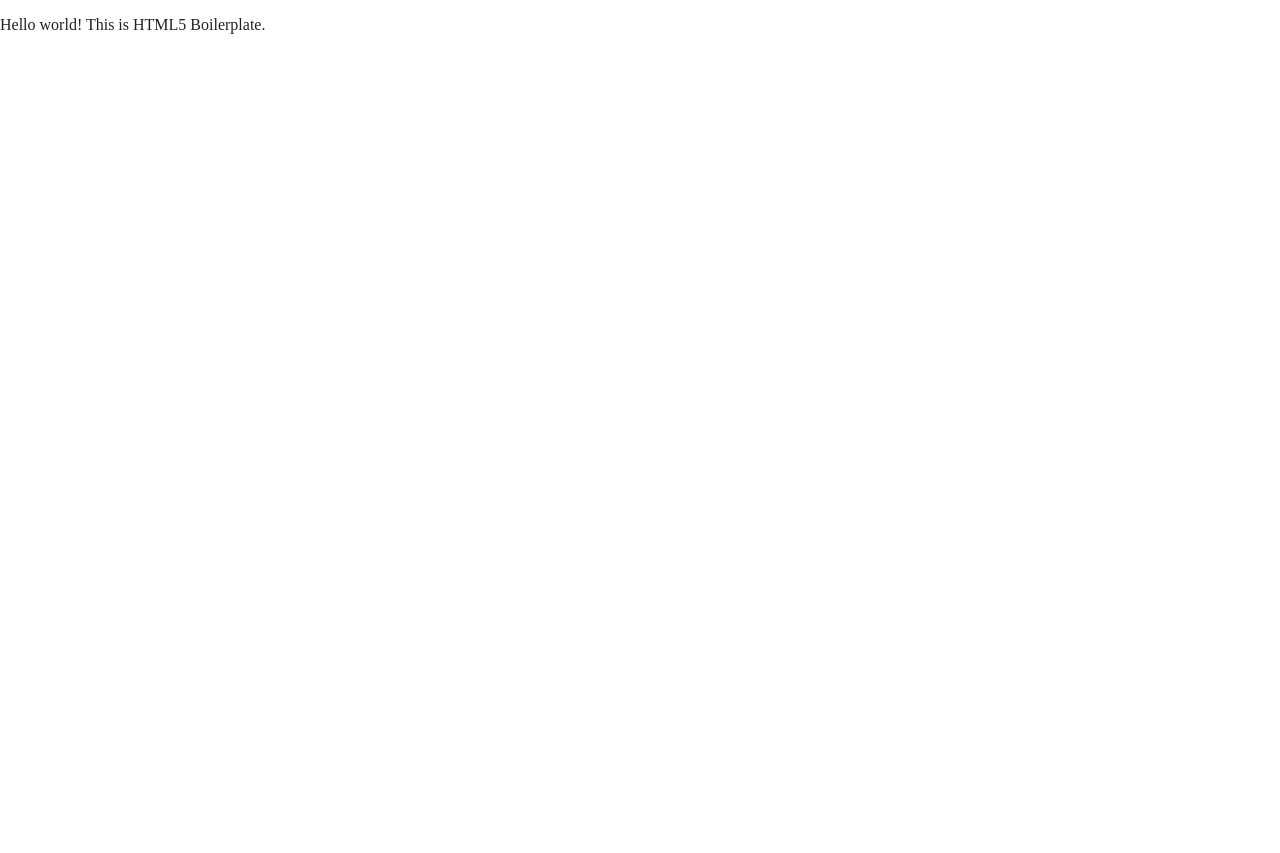
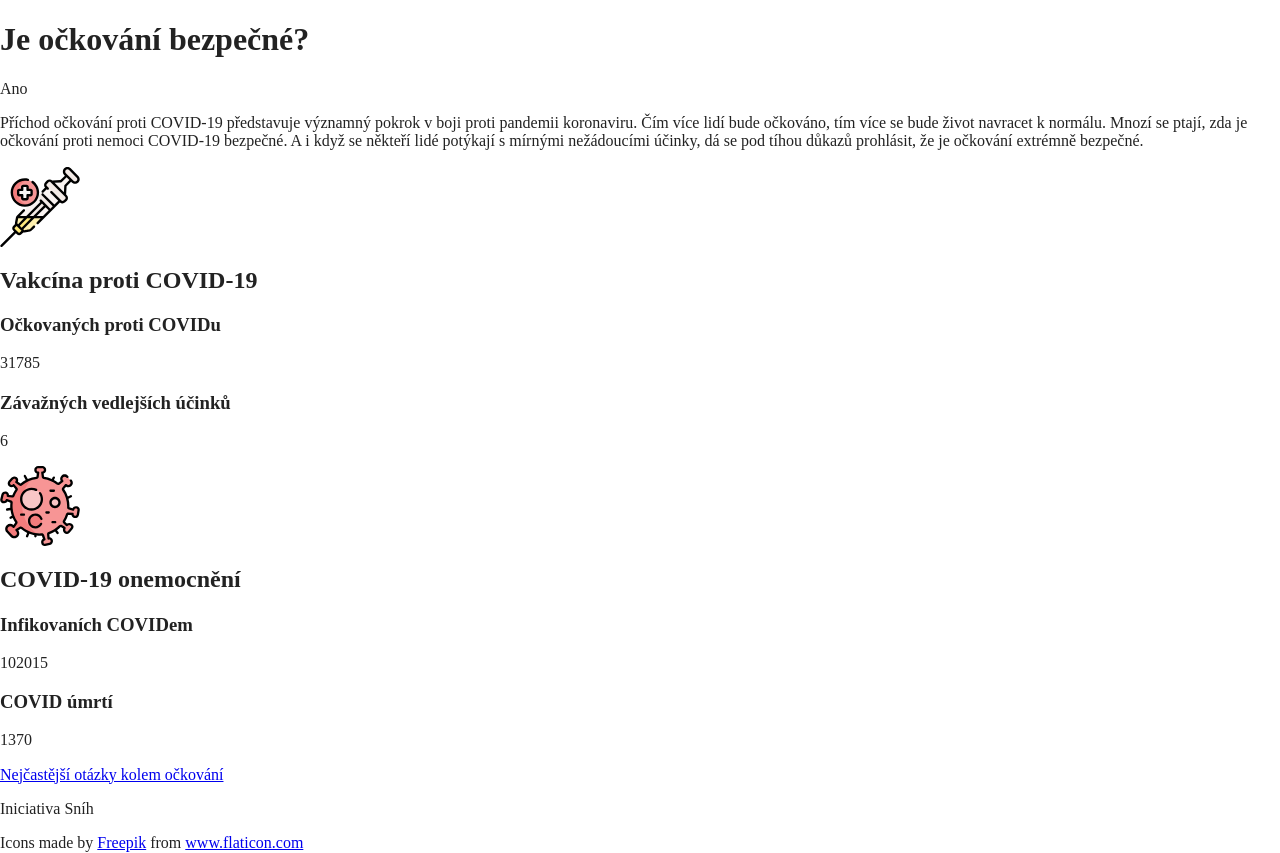
Before and after one commit to nikdo/ockovani, a website built with Parcel: page index.html in a window 1280 px wide. Before the commit the page ends 800 px from the top, so only its background shows below. Built offline with nearby package versions, Linux system fonts and the light colour scheme.

Commit message:
Add content

```diff
--- a/css/main.css
+++ b/css/main.css
@@ -15,6 +15,10 @@ html {
   color: #222;
   font-size: 1em;
   line-height: 1.4;
+}
+
+.comparison img {
+  width: 5rem;
 }
 
 /*
@@ -65,24 +69,6 @@ video {
   vertical-align: middle;
 }
 
-/*
- * Remove default fieldset styles.
- */
-
-fieldset {
-  border: 0;
-  margin: 0;
-  padding: 0;
-}
-
-/*
- * Allow only vertical resizing of textareas.
- */
-
-textarea {
-  resize: vertical;
-}
-
 /* ==========================================================================
    Author's custom styles
    ========================================================================== */
@@ -120,23 +106,6 @@ textarea {
   white-space: nowrap;
   width: 1px;
   /* 1 */
-}
-
-/*
- * Extends the .sr-only class to allow the element
- * to be focusable when navigated to via the keyboard:
- * https://www.drupal.org/node/897638
- */
-
-.sr-only.focusable:active,
-.sr-only.focusable:focus {
-  clip: auto;
-  height: auto;
-  margin: 0;
-  overflow: visible;
-  position: static;
-  white-space: inherit;
-  width: auto;
 }
 
 /*
--- a/index.html
+++ b/index.html
@@ -25,7 +25,34 @@
 <body>
 
   <!-- Add your site or application content here -->
-  <p>Hello world! This is HTML5 Boilerplate.</p>
+  <h1 class="question">Je očkování bezpečné?</h1>
+  <p class="answer">Ano</p>
+  <p>Příchod očkování proti COVID-19 představuje významný pokrok v boji proti pandemii koronaviru. Čím více lidí bude očkováno, tím více se bude život navracet k normálu. Mnozí se ptají, zda je očkování proti nemoci COVID-19 bezpečné. A i když se někteří lidé potýkají s mírnými nežádoucími účinky, dá se pod tíhou důkazů prohlásit, že je očkování extrémně bezpečné.</p>
+  <div class="comparison">
+    <section class="vaccine">
+      <img src="img/vaccine.svg" />
+      <h2>Vakcína <span>proti COVID-19</span></h2>
+      <h3>Očkovaných proti COVIDu</h3>
+      <p class="vaccinated">31785</p>
+      <h3>Závažných vedlejších účinků</h3>
+      <p class="vaccine-side-effects">6</p>
+    </section>
+    <section class="virus">
+      <img src="img/virus.svg" />
+      <h2>COVID-19 <span>onemocnění</span></h2>
+      <h3>Infikovaních COVIDem</h3>
+      <p class="covid-infected">102015</p>
+      <h3>COVID úmrtí</h3>
+      <p class="covid-deaths">1370</p>
+    </section>
+  </div>
+  <p>
+    <a href="https://www.iniciativa-snih.cz/nejcastejsi-dotazy-kolem-ockovani/">
+      Nejčastější otázky kolem očkování
+    </a>
+  </p>
+  <p>Iniciativa Sníh</p>
+  <div>Icons made by <a href="https://www.freepik.com" title="Freepik">Freepik</a> from <a href="https://www.flaticon.com/" title="Flaticon">www.flaticon.com</a></div>
   <script src="js/vendor/modernizr-3.11.2.min.js"></script>
   <script src="js/plugins.js"></script>
   <script src="js/main.js"></script>
```
Also changed, not shown: img/vaccine.svg (added), img/virus.svg (added).
